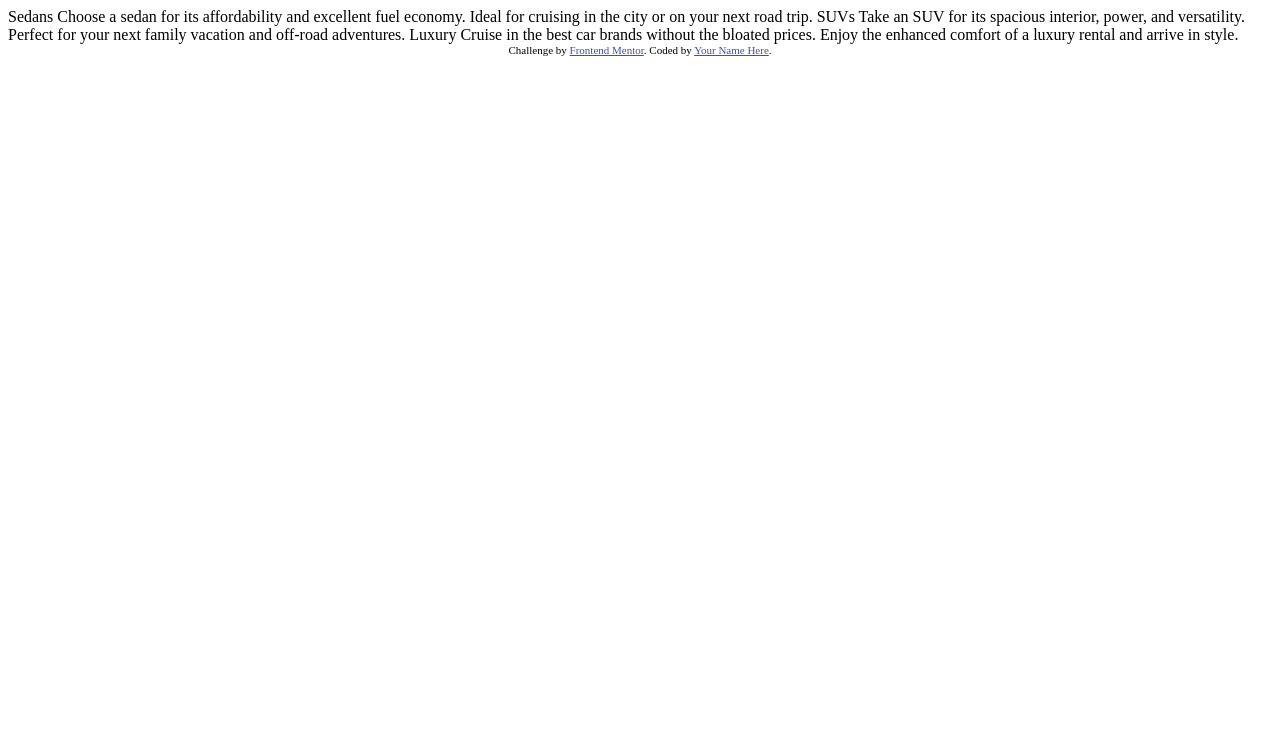
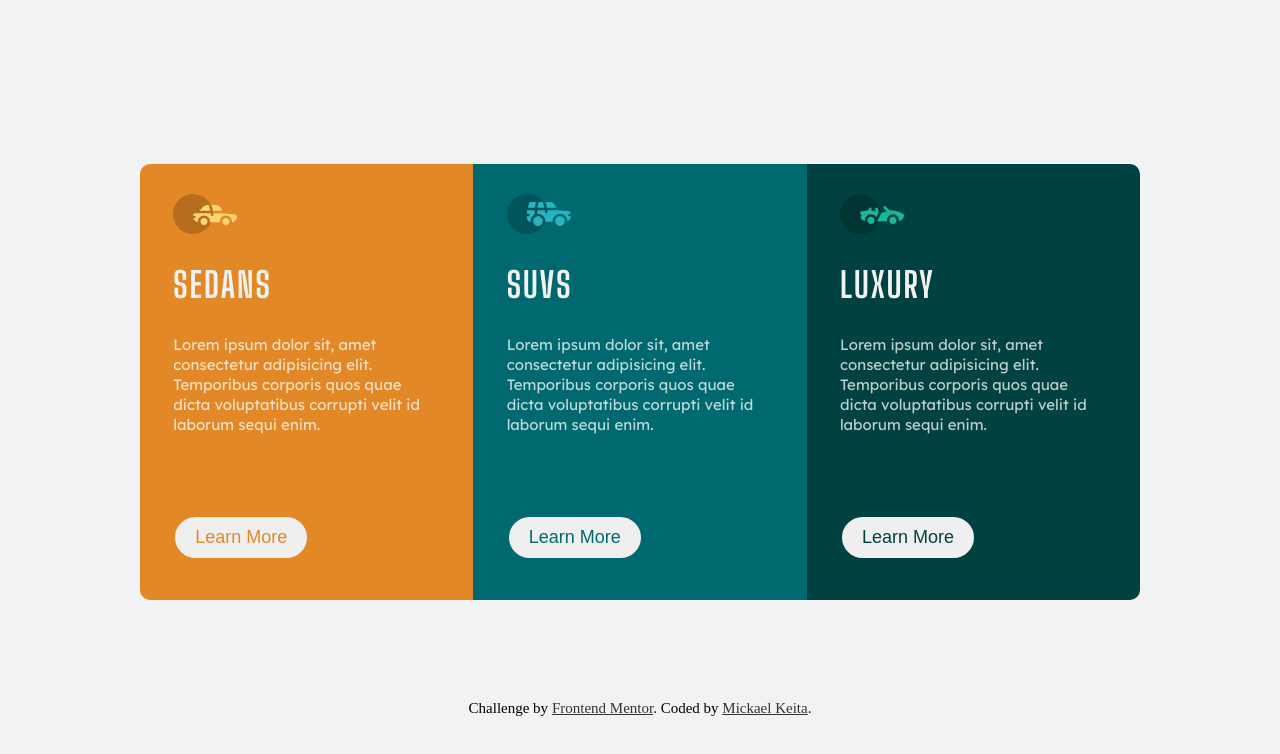
Before and after one commit to mickaelk98/fem-3-column-preview-card-component, a plain HTML site: page index.html in a window 1280 px wide. Drawn offline with Linux system fonts and the light colour scheme.

Commit message:
completed challenge

```diff
--- a/index.html
+++ b/index.html
@@ -1,36 +1,82 @@
 <!DOCTYPE html>
 <html lang="en">
   <head>
-  <meta charset="UTF-8">
-  <meta name="viewport" content="width=device-width, initial-scale=1.0"> <!-- displays site properly based on user's device -->
+    <meta charset="UTF-8" />
+    <meta name="viewport" content="width=device-width, initial-scale=1.0" />
+    <!-- displays site properly based on user's device -->
 
-  <link rel="icon" type="image/png" sizes="32x32" href="./images/favicon-32x32.png">
-
+    <link
+      rel="icon"
+      type="image/png"
+      sizes="32x32"
+      href="./images/favicon-32x32.png"
+    />
     <title>Frontend Mentor | 3-column preview card component</title>
 
-  <!-- Feel free to remove these styles or customise in your own stylesheet 👍 -->
-  <style>
-    .attribution { font-size: 11px; text-align: center; }
-    .attribution a { color: hsl(228, 45%, 44%); }
-  </style>
+    <!-- style -->
+    <link rel="stylesheet" href="./style.css" />
+
+    <!-- Font -->
+    <link rel="preconnect" href="https://fonts.googleapis.com" />
+    <link rel="preconnect" href="https://fonts.gstatic.com" crossorigin />
+    <link
+      href="https://fonts.googleapis.com/css2?family=Big+Shoulders+Display:wght@700&family=Lexend+Deca&display=swap"
+      rel="stylesheet"
+    />
   </head>
   <body>
+    <div class="container">
+      <!-- first card -->
+      <div class="card card-orange">
+        <div class="content">
+          <img src="./images/icon-sedans.svg" alt="cars" />
+          <h1>sedans</h1>
+          <p>
+            Lorem ipsum dolor sit, amet consectetur adipisicing elit. Temporibus
+            corporis quos quae dicta voluptatibus corrupti velit id laborum
+            sequi enim.
+          </p>
+          <button>learn more</button>
+        </div>
+      </div>
 
-  Sedans
-  Choose a sedan for its affordability and excellent fuel economy. Ideal for cruising in the city
-  or on your next road trip.
+      <!-- second card -->
+      <div class="card card-cyan">
+        <div class="content">
+          <img src="./images/icon-suvs.svg" alt="cars" />
+          <h1>suvs</h1>
+          <p>
+            Lorem ipsum dolor sit, amet consectetur adipisicing elit. Temporibus
+            corporis quos quae dicta voluptatibus corrupti velit id laborum
+            sequi enim.
+          </p>
+          <button>learn more</button>
+        </div>
+      </div>
 
-  SUVs
-  Take an SUV for its spacious interior, power, and versatility. Perfect for your next family vacation
-  and off-road adventures.
-
-  Luxury
-  Cruise in the best car brands without the bloated prices. Enjoy the enhanced comfort of a luxury
-  rental and arrive in style.
+      <!-- third card -->
+      <div class="card card-dark-cyan">
+        <div class="content">
+          <img src="./images/icon-luxury.svg" alt="cars" />
+          <h1>luxury</h1>
+          <p>
+            Lorem ipsum dolor sit, amet consectetur adipisicing elit. Temporibus
+            corporis quos quae dicta voluptatibus corrupti velit id laborum
+            sequi enim.
+          </p>
+          <button>learn more</button>
+        </div>
+      </div>
+    </div>
 
     <div class="attribution">
-    Challenge by <a href="https://www.frontendmentor.io?ref=challenge" target="_blank">Frontend Mentor</a>.
-    Coded by <a href="#">Your Name Here</a>.
+      Challenge by
+      <a href="https://www.frontendmentor.io?ref=challenge" target="_blank"
+        >Frontend Mentor</a
+      >. Coded by
+      <a href="https://www.frontendmentor.io/profile/mickaelk98" target="_blank"
+        >Mickael Keita</a
+      >.
     </div>
   </body>
 </html>
--- a/style.css
+++ b/style.css
@@ -0,0 +1,173 @@
+/* RESET */
+* {
+  margin: 0;
+  padding: 0;
+  box-sizing: border-box;
+}
+
+/* GENERAL */
+:root {
+
+  font-size: 15px;
+
+  /* Variables */
+  --orange: 	#e38826;
+  --dark-cyan: 	#006970;
+  --very-dark-cyan: #004241;
+  --very-light-gray: 	#f2f2f2;
+  --transparent-white: hsla(0, 0%, 100%, 0.75);
+}
+
+body {
+  min-height: 100vh;
+  width: 100%;
+  background: var(--very-light-gray);
+  display: flex;
+  flex-direction: column;
+  align-items: center;
+  justify-content: center;
+}
+
+.container {
+  width: 85%;
+  max-width: 320px;
+  margin: 100px 0;
+}
+
+.card {
+  /* border: 1px solid red; */
+  display: flex;
+  align-items: center;
+  justify-content: center;
+}
+
+.card-orange {
+  background: var(--orange);
+  border-radius: 10px 10px 0 0;
+}
+
+.card-cyan {
+  background: var(--dark-cyan);
+}
+
+.card-dark-cyan {
+  background: var(--very-dark-cyan);
+  border-radius: 0 0 10px 10px;
+}
+
+.card .content {
+  width: 80%;
+  display: flex;
+  flex-direction: column;
+  align-items: flex-start;
+  justify-content: center;
+}
+
+.card img {
+  margin: 30px 0;
+}
+
+.card h1 {
+  text-transform: uppercase;
+  color: var(--very-light-gray);
+  font-family: 'Big Shoulders Display', cursive;
+  font-weight: 700;
+  letter-spacing: 2px;
+  font-size: 35px;
+  margin-bottom: 30px;
+}
+
+.card p {
+  color: var(--transparent-white);
+  font-family: 'Lexend Deca', sans-serif;
+  font-weight: 400;
+  margin-bottom: 20px;
+  line-height: 20px;
+}
+
+.card button {
+  border: 0;
+  outline: 0;
+  cursor: pointer;
+  padding: 10px 20px;
+  font-size: 18px;
+  text-transform: capitalize;
+  border-radius: 50px;
+  margin-bottom: 40px;
+}
+
+.card-orange button {
+  color: var(--orange);
+  border: 2px solid var(--orange);
+}
+
+.card-orange button:hover {
+  border: 2px solid var(--very-light-gray);
+  color: var(--very-light-gray);
+  background: var(--orange);
+}
+
+.card-cyan button {
+  color: var(--dark-cyan);
+  border: 2px solid var(--dark-cyan);
+}
+
+.card-cyan button:hover {
+  border: 2px solid var(--very-light-gray);
+  color: var(--very-light-gray);
+  background: var(--dark-cyan);
+}
+
+
+.card-dark-cyan button {
+  color: var(--very-dark-cyan);
+  border: 2px solid var(--very-dark-cyan);
+}
+
+
+.card-dark-cyan button:hover {
+  border: 2px solid var(--very-light-gray);
+  color: var(--very-light-gray);
+  background: var(--very-dark-cyan);
+}
+
+
+.attribution {
+  margin-bottom: 20px;
+}
+
+.attribution a:first-child,
+.attribution a:last-child {
+  color: #333;
+}
+
+.attribution a:first-child:hover {
+  color: var(--orange);
+}
+
+.attribution a:last-child:hover  {
+  color: var(--dark-cyan);
+}
+
+
+@media only screen and (min-width: 1024px) {
+  .container {
+    width: 85%;
+    max-width: 1000px;
+    margin: 100px 0;
+    display: flex;
+  }
+
+  .card-orange {
+    border-radius: 10px 0 0 10px;
+  }
+
+  .card-dark-cyan {
+    border-radius: 0 10px 10px 0;
+  }
+
+  .card p {
+    margin-bottom: 80px;
+  }
+
+}
```
Lines whose indentation alone changed are shown as unchanged.
